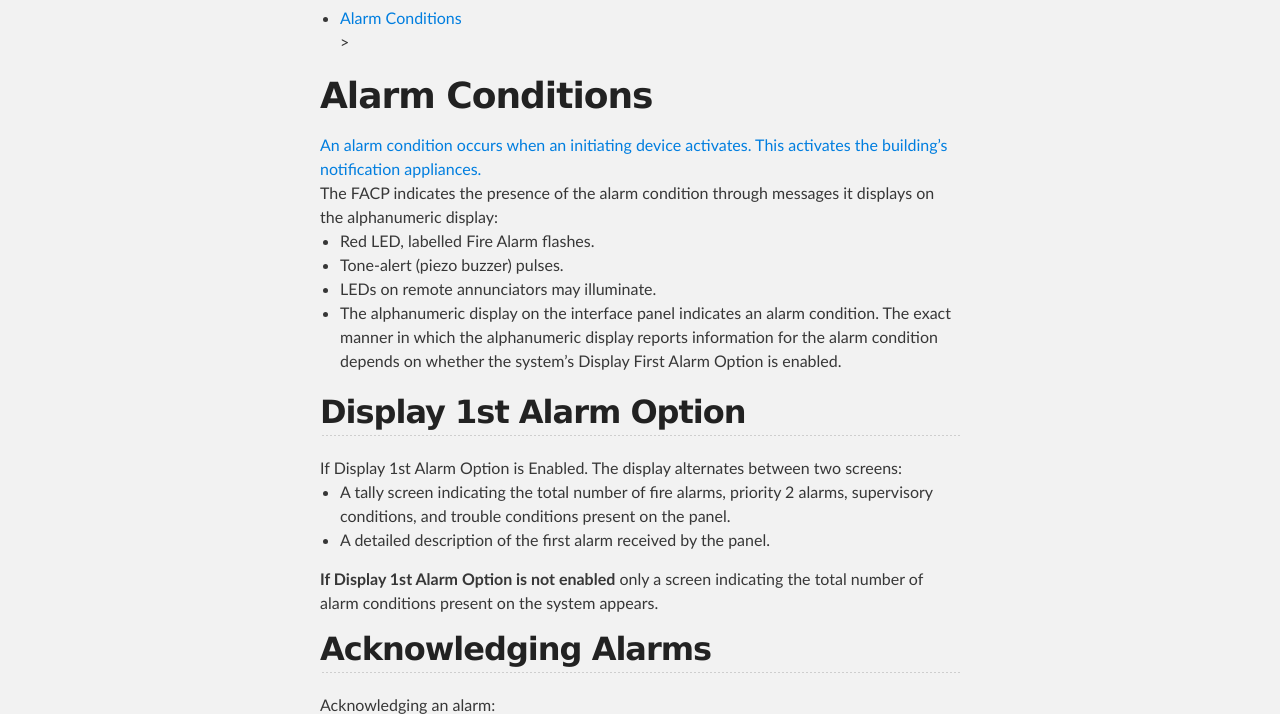
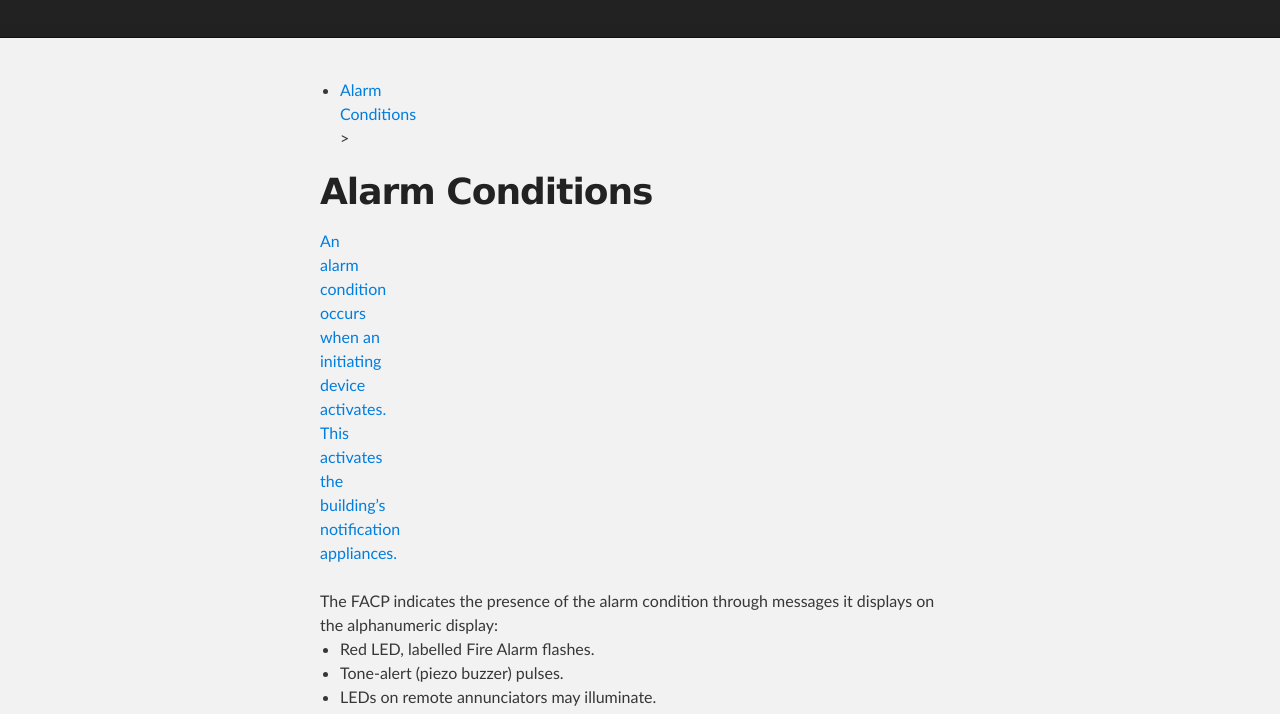
Before and after one commit to mcorkery/alarmconditions.github.io, a plain HTML site: page index.html in a window 1280 px wide. Shown: the part 633-1347 px from the top of the page. Drawn offline with Linux system fonts and the light colour scheme.

Commit message:
Update stylesheet.css

```diff
--- a/stylesheets/stylesheet.css
+++ b/stylesheets/stylesheet.css
@@ -105,6 +105,8 @@ a {
   text-decoration: none;
   color: #007edf;
   text-shadow: none;
+  display: block;
+  width: 60px;
 
   transition: color 0.5s ease;
   transition: text-shadow 0.5s ease;
```
